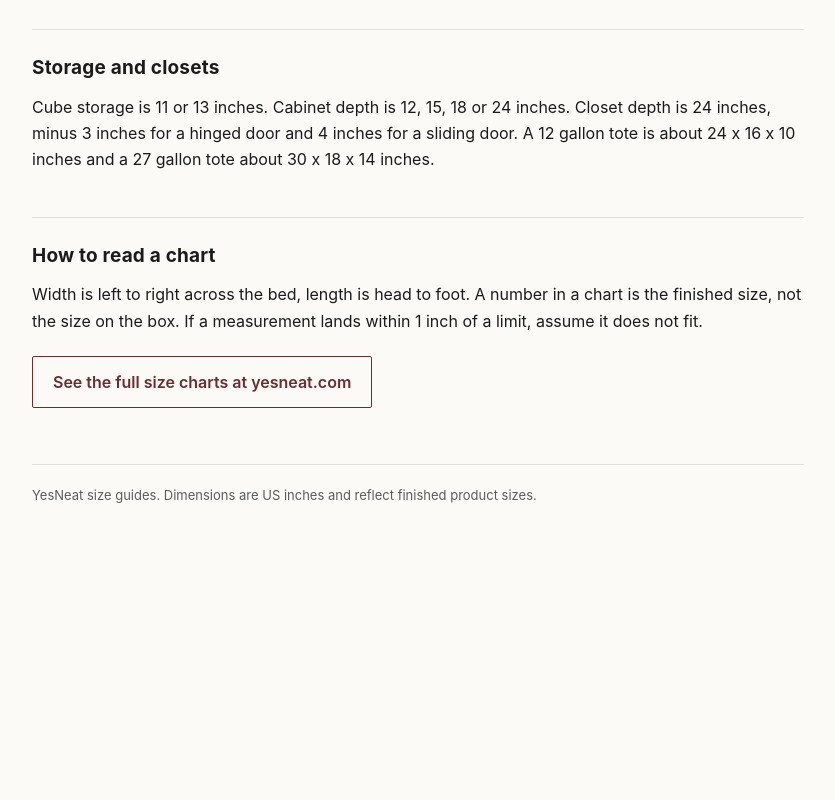
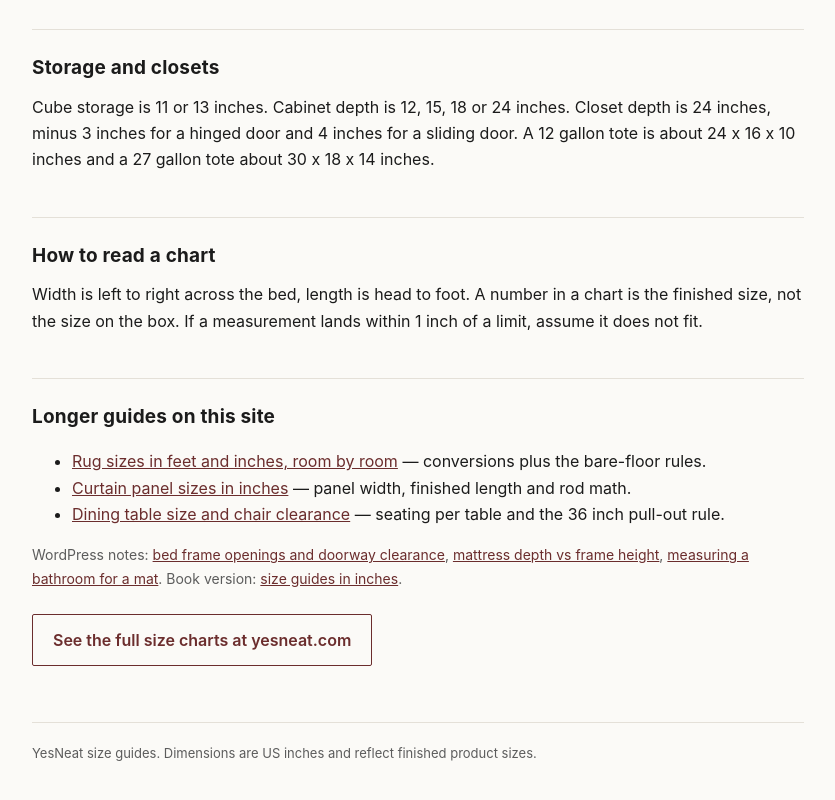
Before and after one commit to boyserve-lab/yesneat-size-guides, a plain HTML site: page index.html in a window 1280 px wide. Shown: the part 2319-3119 px from the top of the page, without its empty margins (222-1057 px from the left). Before the commit the page ends 2898 px from the top, so only its background shows below. Drawn offline with Linux system fonts and the light colour scheme.

Commit message:
Link the new pages from the index

```diff
--- a/index.html
+++ b/index.html
@@ -92,6 +92,14 @@ a{color:var(--accent)}
 <h2>How to read a chart</h2>
 <p>Width is left to right across the bed, length is head to foot. A number in a chart is the finished size, not the size on the box. If a measurement lands within 1 inch of a limit, assume it does not fit.</p>
 
+<h2>Longer guides on this site</h2>
+<ul>
+<li><a href="https://boyserve-lab.github.io/yesneat-size-guides/rug-sizes.html">Rug sizes in feet and inches, room by room</a> — conversions plus the bare-floor rules.</li>
+<li><a href="https://boyserve-lab.github.io/yesneat-size-guides/curtain-panel-sizes.html">Curtain panel sizes in inches</a> — panel width, finished length and rod math.</li>
+<li><a href="https://boyserve-lab.github.io/yesneat-size-guides/dining-table-clearance.html">Dining table size and chair clearance</a> — seating per table and the 36 inch pull-out rule.</li>
+</ul>
+<p class="note">WordPress notes: <a href="https://yesneat.wordpress.com/2026/11/23/bed-frame-openings-and-doorway-clearance-check-the-numbers-before-delivery/">bed frame openings and doorway clearance</a>, <a href="https://yesneat.wordpress.com/2026/11/23/mattress-depth-vs-frame-height-the-14-to-18-inch-window/">mattress depth vs frame height</a>, <a href="https://yesneat.wordpress.com/2026/11/23/measuring-a-bathroom-for-a-mat-and-a-rug-door-swing-and-toe-space/">measuring a bathroom for a mat</a>. Book version: <a href="https://yesneat.gitbook.io/yesneat-docs/size-guides-in-inches">size guides in inches</a>.</p>
+
 <p><a class="cta" href="https://yesneat.com">See the full size charts at yesneat.com</a></p>
 
 <footer>YesNeat size guides. Dimensions are US inches and reflect finished product sizes.</footer>
```
